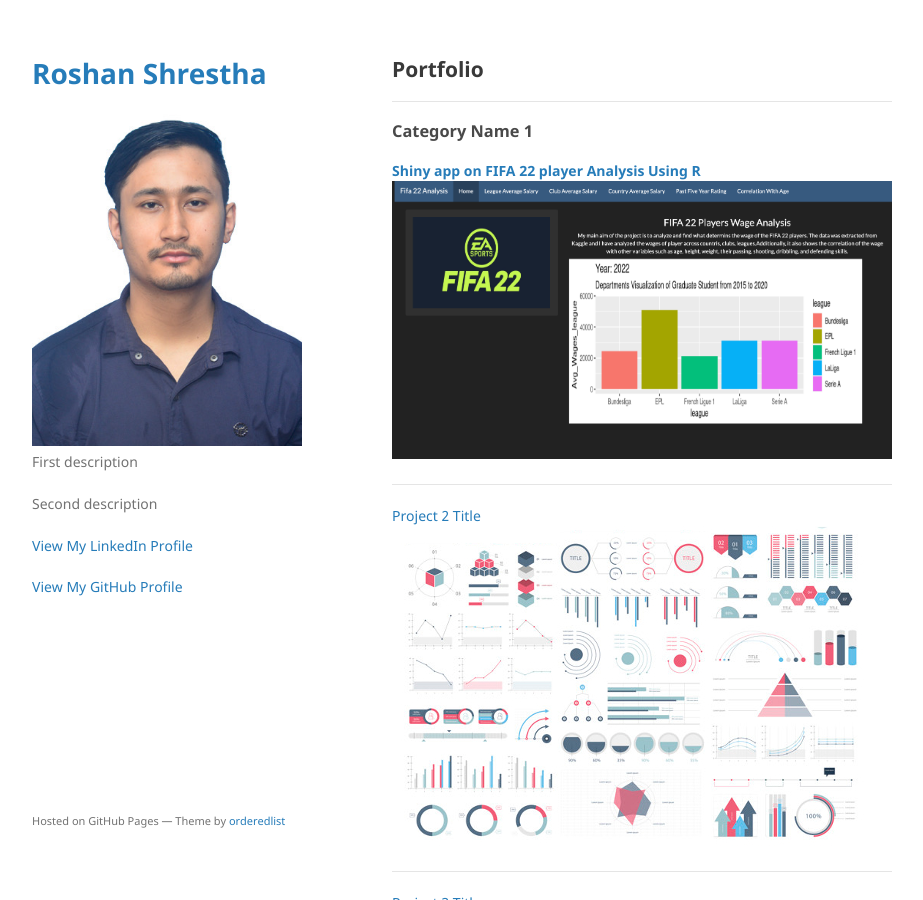
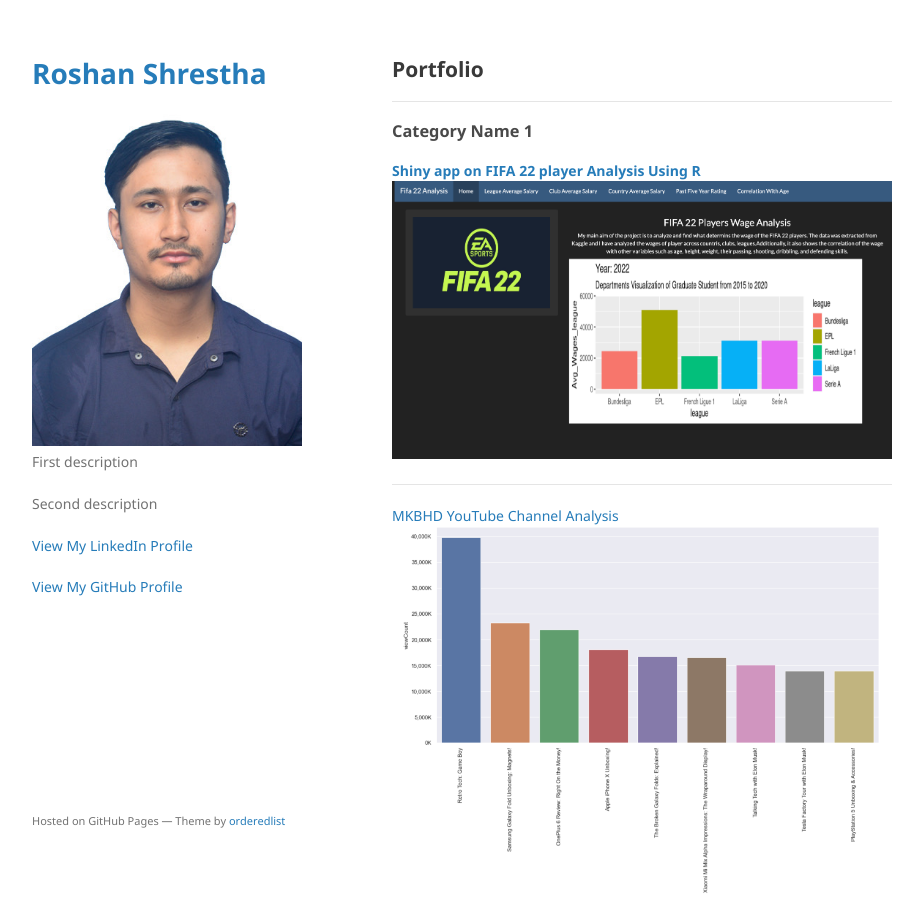
Before and after one commit to casirose/casirose.github.io, a Jekyll site: the page built from index.md, in a window 1280 px wide and 900 px high. Shown: the whole window, without its empty margins (178-1101 px from the left). Built offline with Jekyll 4.4.1, drawn with Linux system fonts in a browser that asks for light colours; our own code applies the rules of GitHub Pages for plain Markdown files.

Commit message:
Update index.md

```diff
--- a/index.md
+++ b/index.md
@@ -8,8 +8,8 @@
 <img src="/assets/img/FIFA22.png?raw=true"/>**
 
 ---
-[Project 2 Title](/pdf/sample_presentation.pdf)
-<img src="/assets/img/dummy_thumbnail.jpeg?raw=true"/>
+[MKBHD YouTube Channel Analysis](/docs/YouTubeAPI.ipynb)
+<img src="/assets/img/YouTube.png?raw=true"/>
 
 ---
 [Project 3 Title](http://example.com/)
```
